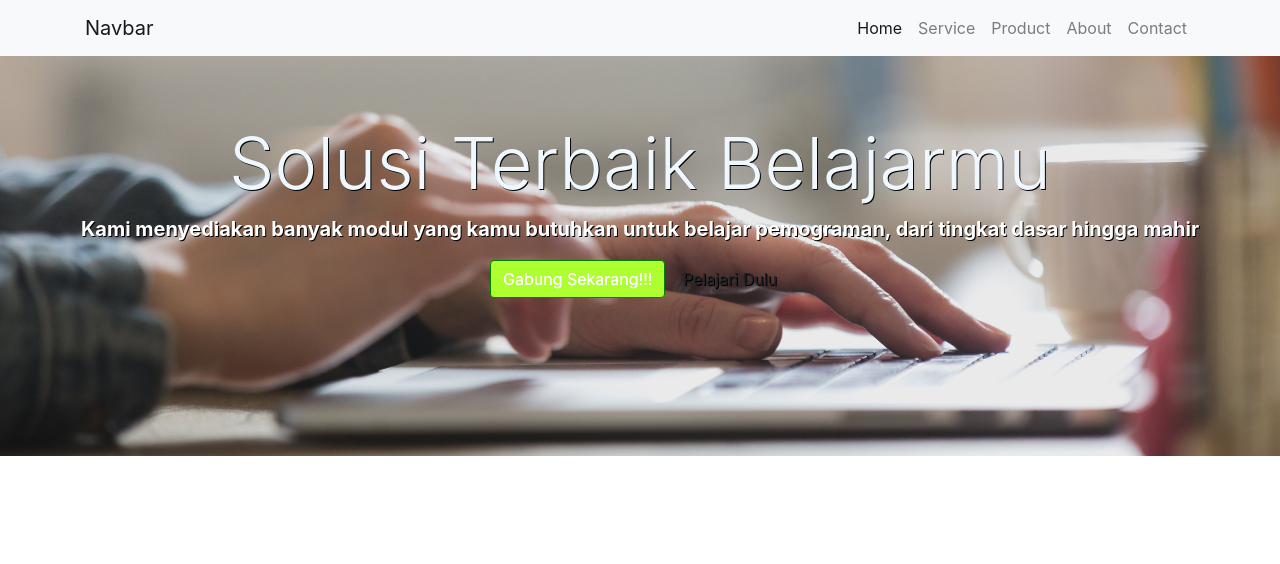
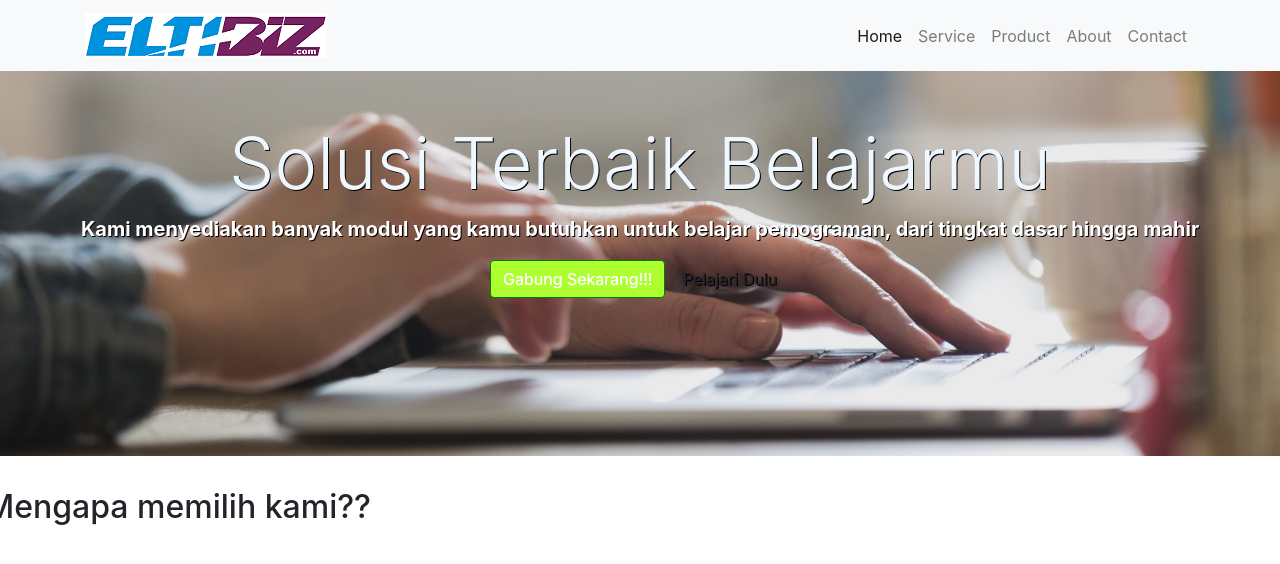
Before and after one commit to MahmudAMD/landing_page, a plain HTML site: page index.html in a window 1280 px wide. Drawn offline with Linux system fonts and the light colour scheme.

Commit message:
import logo

```diff
--- a/index.html
+++ b/index.html
@@ -38,6 +38,11 @@
                     color: white;
                     text-shadow: 0px 0px;
                 }
+
+                .service-style {
+                    margin-top: 15px;
+                    background-color: transparent;
+                }
             </style>
 
         <title>Document</title>
@@ -46,7 +51,7 @@
         <!-- navigasi bar -->
         <nav class="navbar navbar-expand-lg navbar-light bg-light fixed-top">
             <div class="container">
-                <a class="navbar-brand" href="#">Navbar</a>
+                <a class="navbar-brand" href="#"><img src="asset/image/logo.png" alt="logo"></a>
                 <button
                     class="navbar-toggler"
                     type="button"
@@ -87,5 +92,16 @@
               <a href="" class="btn bnt-lg button-secondary" role="button">Pelajari Dulu</a>
             </div>
           </section>
+
+          <!-- service -->
+          <section id="service" class="service-style">
+              <div class="row">
+                  <div class="cal-12">
+                      <h2>
+                          Mengapa memilih kami??
+                      </h2>
+                  </div>
+              </div>
+          </section>
     </body>
 </html>
```
Also changed, not shown: asset/image/logo.png (added).
